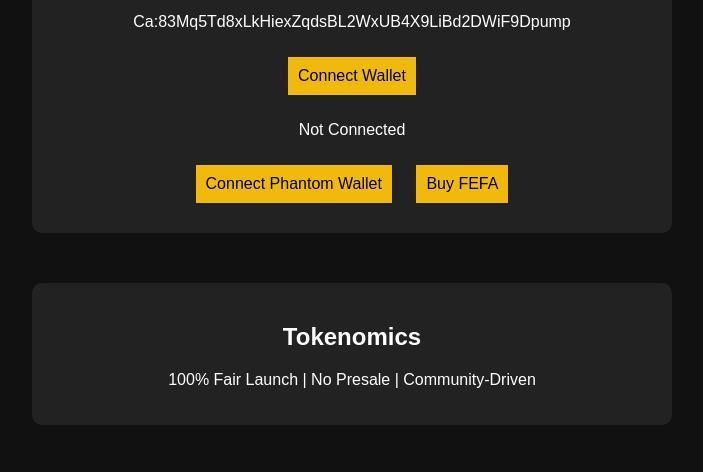
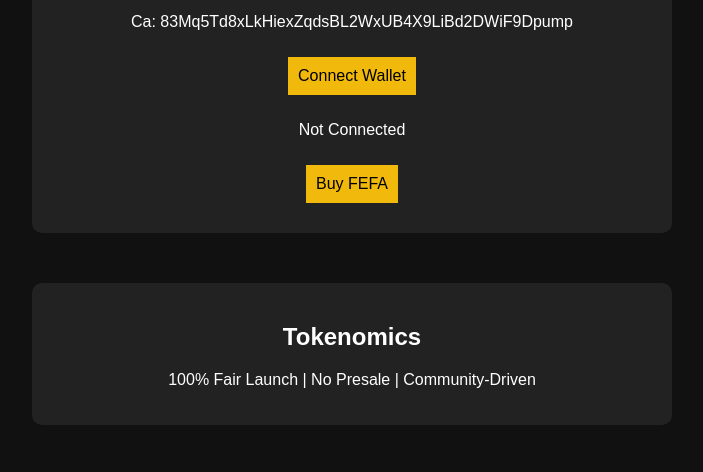
Before and after one commit to GraftonMouen/FEFA-Coin, a plain HTML site: page index.html in a window 1280 px wide. Shown: the part 307-779 px from the top of the page, without its empty margins (288-991 px from the left). Drawn offline with Linux system fonts and the light colour scheme.

Commit message:
Update index.html

```diff
--- a/index.html
+++ b/index.html
@@ -16,21 +16,21 @@
         .team img { width: 100px; height: 100px; border-radius: 10px; }
         .job-title { font-size: 18px; font-weight: bold; color: #f0b90b; margin-top: 10px; }
     </style>
-     <link rel="stylesheet" href="css/styles.css">
+    <link rel="stylesheet" href="css/styles.css">
 </head>
 <body>
     <div class="container">
         <img src="logo.png" alt="FEFA Coin Logo" style="width:150px; height:auto; margin-bottom: 20px;">
         <h1>Welcome to FEFA Coin</h1>
         <p>The decentralized meme coin for soccer degens.</p>
-        <p>Ca:83Mq5Td8xLkHiexZqdsBL2WxUB4X9LiBd2DWiF9Dpump</p>
+        <p>Ca: 83Mq5Td8xLkHiexZqdsBL2WxUB4X9LiBd2DWiF9Dpump</p>
 
         <!-- Connect wallet section -->
         <button id="connect-wallet">Connect Wallet</button>
         <p id="wallet-status">Not Connected</p>
 
-        <button onclick="connectPhantomWallet()">Connect Phantom Wallet</button>
-        <button onclick="buyFEFA()">Buy FEFA</button>
+        <!-- Buy FEFA Button -->
+        <button id="buy-fefa">Buy FEFA</button>
     </div>
 
     <div class="container">
@@ -42,7 +42,6 @@
         <h2>Roadmap</h2>
         <p>✅ Phase 1: Launch FEFA Coin<br>✅ Phase 2: Airdrops & Community Growth<br>🚀 Phase 3: Merch Drop & Partnerships</p>
     </div>
-        </div>
-    </div>
+
 </body>
 </html>
```
